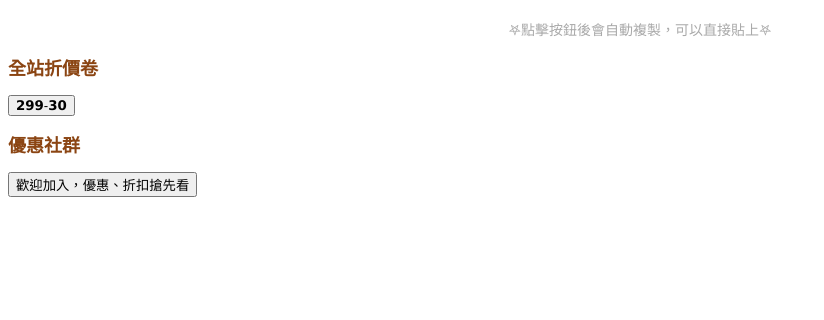
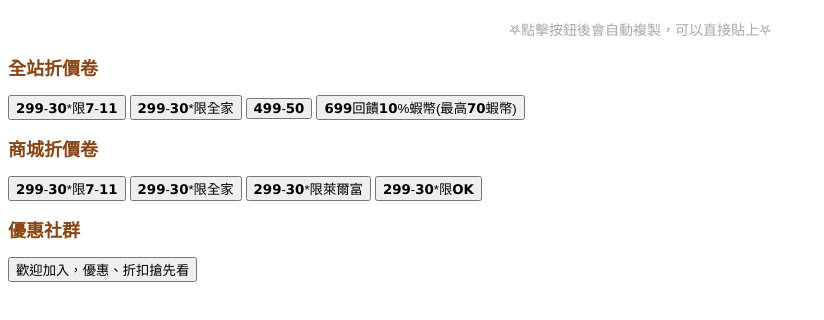
Before and after one commit to s34568956561/hana, a plain HTML site: page index.html in a window 1280 px wide. Shown: the part 70-390 px from the top of the page, without its empty margins (0-824 px from the left). Drawn offline with Linux system fonts and the light colour scheme.

Commit message:
Update index.html

```diff
--- a/index.html
+++ b/index.html
@@ -47,7 +47,16 @@
 
 
     <h2>全站折價卷</h2>
-    <button onclick="copyAndRedirect('YENTING111')">𝟮𝟵𝟵-𝟯𝟬</button>
+    <button onclick="copyAndRedirect('SV1SP')">𝟮𝟵𝟵-𝟯𝟬*限𝟳-𝟭𝟭</button>
+    <button onclick="copyAndRedirect('FM1SP')">𝟮𝟵𝟵-𝟯𝟬*限全家</button>
+    <button onclick="copyAndRedirect('SHO111499')">𝟰𝟵𝟵-𝟱𝟬</button>
+    <button onclick="copyAndRedirect('CART111')">𝟲𝟵𝟵回饋𝟭𝟬%蝦幣(最高𝟳𝟬蝦幣)</button>
+
+    <h2>商城折價卷</h2>
+    <button onclick="copyAndRedirect('SEVEN1AP')">𝟮𝟵𝟵-𝟯𝟬*限𝟳-𝟭𝟭</button>
+    <button onclick="copyAndRedirect('FM1APP')">𝟮𝟵𝟵-𝟯𝟬*限全家</button>
+    <button onclick="copyAndRedirect('HL1APP')">𝟮𝟵𝟵-𝟯𝟬*限萊爾富</button>
+    <button onclick="copyAndRedirect('OK1APP')">𝟮𝟵𝟵-𝟯𝟬*限𝗢𝗞</button>
 
 
     <!-- 新增的按鈕 -->
```
